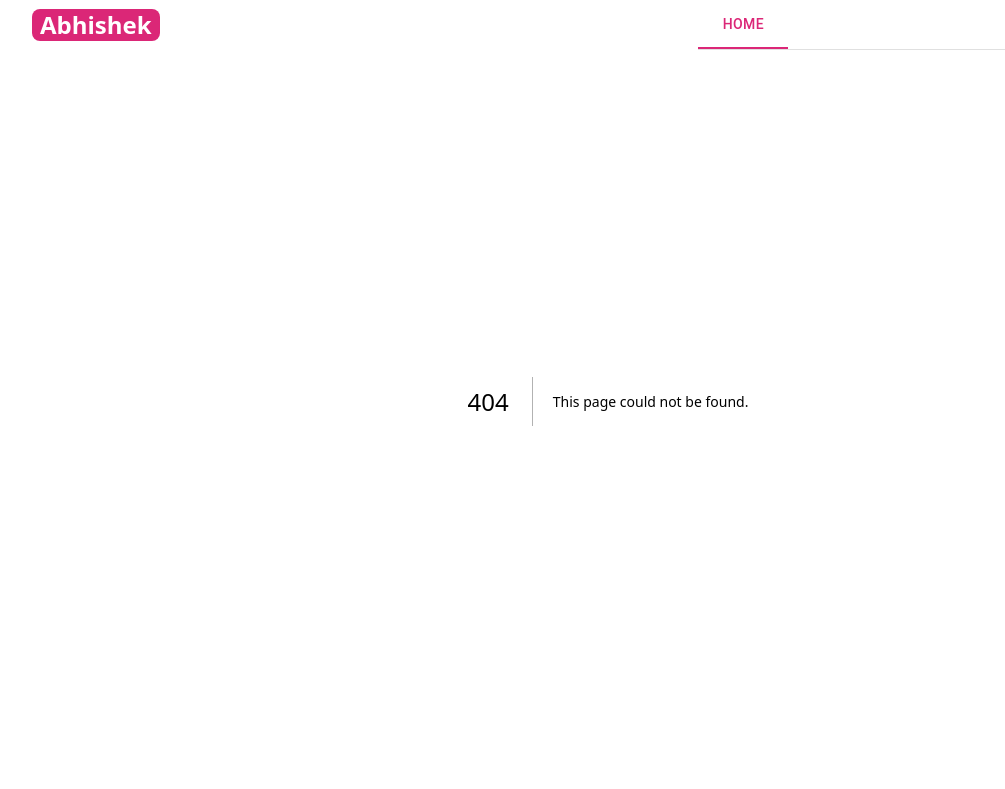
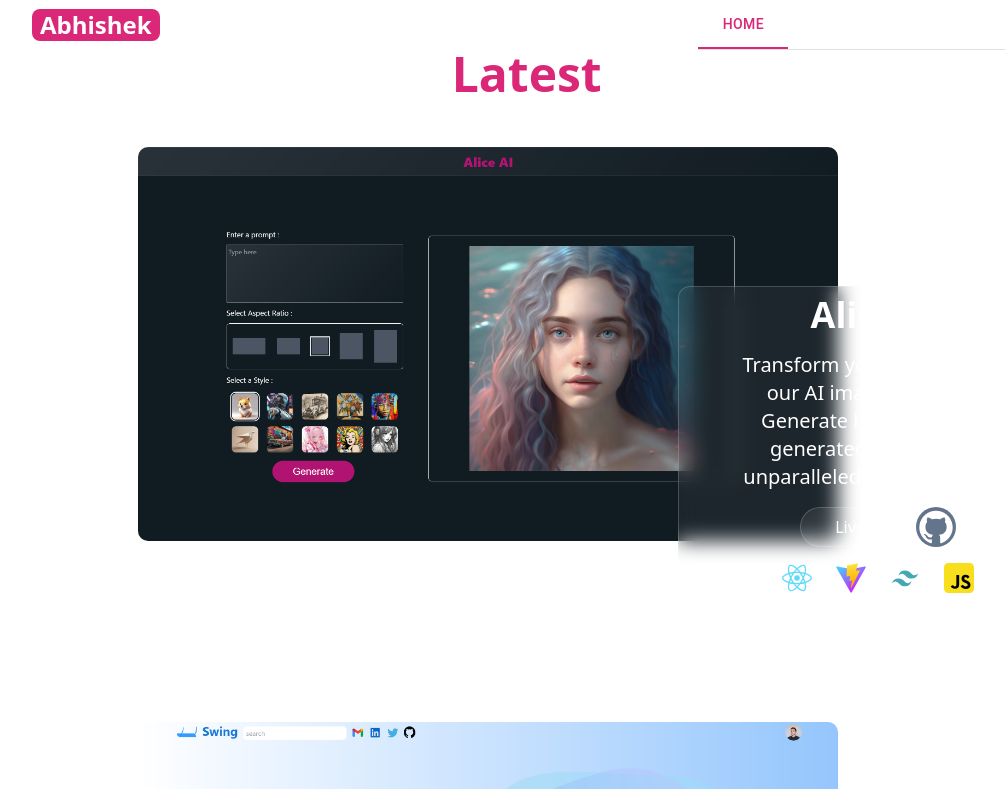
Before and after one commit to techshadow01/AbhiProfile, a Next.js app: page /projects in a window 1280 px wide. Before the commit this address had no page. Shown: the top 789 px of the page, without its empty margins (32-1037 px from the left). Built offline with nearby package versions, Linux system fonts and the light colour scheme; a web font is replaced by a local one.

Commit message:
Add files via upload

```diff
--- /dev/null
+++ b/app/projects/page.js
@@ -0,0 +1,185 @@
+'use client'
+
+import { React, useRef } from 'react'
+import Image from 'next/image'
+
+import Chat from './assets/chatbot.png'
+import Swing from './assets/swing.png'
+import Alice from './assets/Alice.png'
+import Spotify from './assets/spotify.png'
+import Portofolio from './assets/portofolio.png'
+
+import Github from './assets/github.svg'
+import React1 from '../test/assets/framework/react.svg'
+import Next1 from '../test/assets/framework/next.svg'
+import Vite from '../test/assets/framework/vite.svg'
+import Html from '../test/assets/language/html.svg'
+import Css from '../test/assets/language/css.svg'
+import Javascript from '../test/assets/language/javascript.svg'
+import Motion1 from '../test/assets/library/motion.svg'
+import Mui from '../test/assets/library/mui.svg'
+import Tailwind from '../test/assets/library/tailwind.svg'
+import MongoDB from '../test/assets/database/mongodb.svg'
+import { motion, useScroll, useSpring, useTransform } from "motion/react"
+
+import BasicModal from './modal'
+
+const Project = [{
+    title: "Alice AI",
+    img: Alice,
+    desc: "Transform your projects with our AI image generator. Generate high-quality, AI generated images with unparalleled speed and style ",
+    live: "https://alice-ai-ten.vercel.app/",
+    code: "https://github.com/techshadow01/AliceAI",
+    text: "text-pink-600",
+    tech: [
+        React1,
+        Vite,
+        Tailwind,
+        Javascript
+    ]
+},
+{
+    title: "Swing",
+    img: Swing,
+    desc: "Swing is a project fund website connects investors with projects and opportunities to support innovative ventures.",
+    live: "https://fund-website-five.vercel.app/",
+    code: "https://github.com/techshadow01/fund-website",
+    text: "text-[#1978D0]",
+    tech: [
+        Next1,
+        Motion1,
+        Tailwind,
+        Mui,
+        MongoDB
+    ]
+},
+{
+    title: "Portofolio",
+    img: Portofolio,
+    desc: "A portfolio website showcasing my work, skills, and achievements, highlighting expertise and creative projects.",
+    live: "https://abhi-profile.vercel.app/",
+    code: "https://github.com/techshadow01/AbhiProfile",
+    text: "text-pink-600",
+    tech: [
+        Next1,
+        Motion1,
+        Tailwind,
+        Mui,
+    ]
+},
+{
+    title: "Spotify Clone",
+    img: Spotify,
+    desc: "a Music player that offers seamless playback, high-quality sound, and an intuitive interface. It allows easy navigation through playlists.",
+    live: "https://abhiproject.freewebhostmost.com/",
+    code: "https://github.com/techshadow01/spotify",
+    text: "text-[#222222]",
+    tech: [
+        Html,
+        Css,
+        Javascript
+    ]
+}, {
+    title: "AI ChatBot",
+    img: Chat,
+    desc: "A good AI chatbot which understands user inputs, provides relevant responses, and adapts to different contexts. ",
+    live: "https://chat-bot-delta-six.vercel.app/",
+    code: "https://github.com/techshadow01/chat_bot",
+    text: "text-[#8737EA]",
+    tech: [
+        React1,
+        Vite,
+        Tailwind,
+        Motion1
+    ]
+}];
+
+const Single = ({ item }) => {
+
+    const ref = useRef();
+
+    const { scrollYProgress } = useScroll({
+        target: ref,
+        offset: ["start start", "end end"]
+    })
+
+    const y = useTransform(scrollYProgress, [0, 1], [-250, 250])
+
+    return <motion.div ref={ref} className='w-[100vw] h-[calc(100vh-250px)] max-sm:h-auto max-sm:py-5 flex items-center justify-center gap-6 text-white max-sm:flex-col max-sm:mt-14' >
+        <div className='relative flex items-center justify-center '>
+            <motion.div
+                initial={{ x: 40 }}
+                whileInView={{ x: 80, transition: { duration: 0.5 } }}
+                viewport={{ once: true, amount: 1 }}
+                className='max-sm:hidden'
+            >
+                <Image className='rounded-[10px] ' src={item.img} alt="" width={700} />
+            </motion.div>
+
+            <motion.div
+                className='sm:hidden w-[90%] shadow-lg '
+            >
+                <Image className='rounded-[10px] cursor-pointer' src={item.img} alt="" width={700} />
+                <BasicModal item={item} />
+            </motion.div>
+
+            <motion.div
+                initial={{ y: 100, x: -40 }}
+                whileInView={{ x: -80, transition: { duration: 0.5 } }}
+                viewport={{ once: true, amount: 0.8 }}
+                className='max-sm:hidden  flex items-center justify-center h-[100%] w-[400px] flex-col gap-4 p-2 max-sm:w-[80vw] max-sm:items-center projecttrans rounded-xl '>
+                <div className='text-4xl font-bold text-white'>{item.title}</div>
+                <div className='w-[300px] text-xl text-center'>{item.desc}</div>
+                <div className='flex gap-4 '>
+                    <motion.div whileHover={{ scale: 1.1 }} whileTap={{ scale: 0.9 }} ><a href={item.live} target='_blank'><button className=' border border-slate-500 text-white projecttrans rounded-full min-w-[100px] h-10 normal-case'>Live</button></a></motion.div>
+                    <a href={item.code} target='_blank'><motion.div whileHover={{ scale: 1.1 }} whileTap={{ scale: 0.9 }}><button className=' bg-slate-500 text-white rounded-full w-10 h-10 normal-case flex items-center justify-center' ><Image src={Github} alt="" width={65} /></button></motion.div></a>
+                </div>
+
+                <div className='flex gap-2 max-sm:border max-sm:border-slate-500 rounded-full max-sm:px-4'>
+                    {(item.tech).map((item1, index1) => {
+                        return <div key={index1} className='px-2 rounded-full max-sm:border-none max-sm:px-0'>
+                            <Image src={item1} alt="" width={30} />
+                        </div>
+                    })}
+                </div>
+            </motion.div>
+        </div >
+
+    </motion.div >
+}
+
+
+const page = () => {
+
+    const ref = useRef(null)
+    const { scrollYProgress } = useScroll({
+        target: ref,
+        offset: ["end end", "start start"]
+    })
+    const scaleX = useSpring(scrollYProgress, {
+        stiffness: 100,
+        damping: 30
+    })
+    return (
+        <motion.div id="projectsmove" ref={ref}>
+            <div className='sticky max-sm:relative top-[50px] flex items-center justify-center flex-col gap-3 max-sm:top-[0px] max-sm:trans'
+                style={{ zIndex: 10 }}>
+                <div className=' text-white text-center text-5xl flex gap-3'>
+                    <div className='text-pink-600 font-bold '>Latest</div>
+                    <div className='text-white font-semibold'>Works</div>
+                </div>
+                <motion.div className='max-sm:hidden bg-white h-2 w-[95vw] rounded-full' style={{ scaleX }} />
+            </div >
+
+            <motion.div className='max-sm:sticky mx-auto sm:hidden top-0 bg-white h-2 w-[95vw] rounded-full' style={{ scaleX, zIndex: 10 }} />
+
+            <motion.div className='flex items-center justify-center flex-col'>
+                {Project.map((item) => {
+                    return <Single item={item} key={item.id} />
+                })}
+            </motion.div>
+        </motion.div >
+    )
+}
+
+export default page
```
Also changed, not shown: app/projects/assets/portofolio.png (added), app/projects/assets/swing.png (added).
